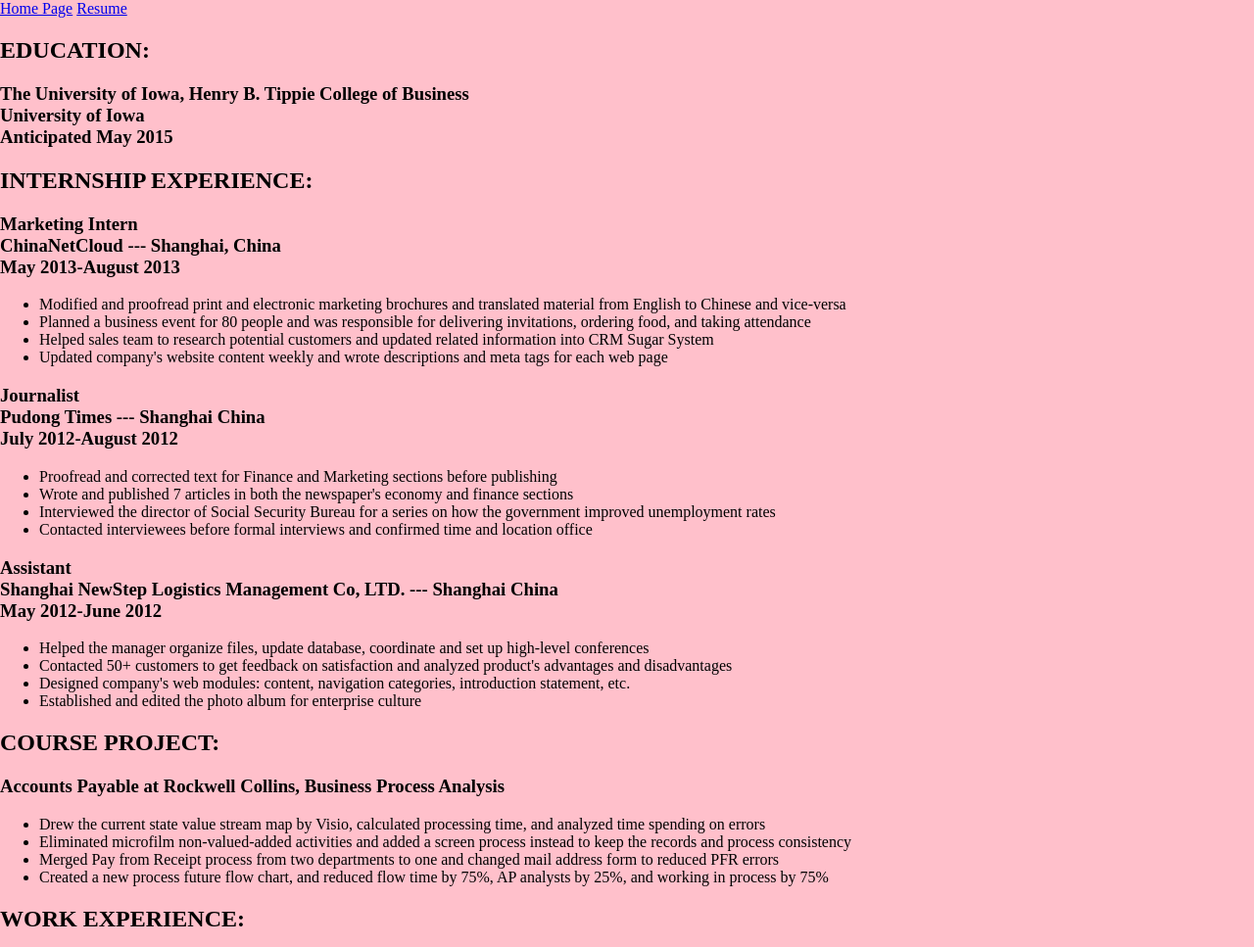
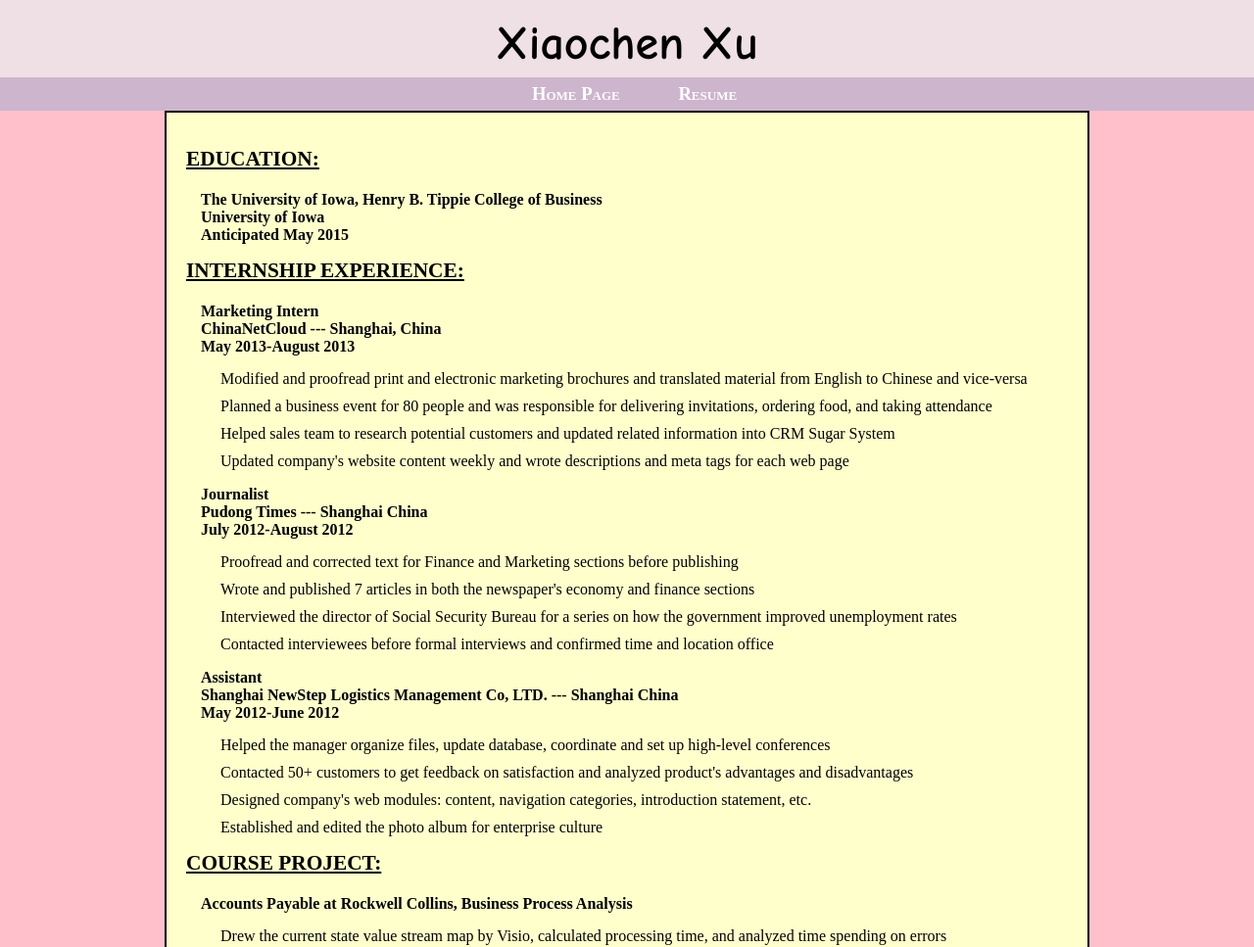
Before and after one commit to xiaochxu/HW2, a plain HTML site: page resume.html in a window 1280 px wide. Shown: the top 967 px of the page at 98% size. Drawn offline with Linux system fonts and the light colour scheme.

Commit message:
change formatting

```diff
--- /dev/null
+++ b/css/print.css
@@ -0,0 +1,38 @@
+body { background: white; font-size: 8pt; font-family: Times New Roman;}
+
+#printheader h1 { text-align:center; font-size:16pt;margin-bottom:0px }
+
+#resume h2 { font-size: 11pt;
+			font-weight: bold;
+			font-family: Times New Roman;
+			text-decoration: underline;
+			Margin-left:-10px;
+			margin-bottom:0px;
+			}
+#resume h3  {
+			font-size: 10pt;
+			font-weight: bold;
+			font-family: Times New Roman;
+			margin-left:0px;
+			}
+
+
+ul { margin:0px; padding:0; list-style:disc; }
+li { margin-left:20px; margin-bottom:5px; padding:0;  }
+
+#header, #nav, #sidebar { display: none; }
+
+#printheader { display:block; text-align:center; float:none; padding-top:0px; padding-bottom:0;}
+.printonly {display:block;}
+
+#resume {
+   width: auto;
+   margin: 0;
+   padding: 10pt;
+   border: 0;
+   float: none;
+   color: black;
+   background: transparent none;
+   }
+
+.pagebreak { display:block; page-break-before:always; }
--- a/css/xiaochxu.css
+++ b/css/xiaochxu.css
@@ -4,3 +4,76 @@ body { 	background: pink;
 		font-size: 12pt;
 		margin: 0 auto;
 	}
+
+h1.title {
+			font-size: 36pt;
+			font-family: "Comic Sans MS";
+			font-weight: bold;
+			text-align:center;
+			margin-top: 10px;
+			margin-bottom: 0px;
+		}
+
+
+h2.title {
+			font-size: 16pt;
+			font-weight: bold;
+			font-family: Times New Roman;
+			text-decoration: underline;
+			padding-bottom: 0px;
+			margin-top: 15px;
+			margin-bottom: 20px;
+		}
+h3.title {
+			font-size: 12pt;
+			font-weight: bold;
+			font-family: Times New Roman;
+			margin-left:15px; margin-bottom:15px
+			}
+h4.title {
+			font-size: 20pt;
+			font-weight: bold;
+			font-family: "Comic Sans MS";
+			text-decoration: underline;
+			font-variant: small-caps;
+			padding-bottom: 0px;
+			margin-top: 50px;
+			margin-bottom: 30px;
+		}
+ul { margin:0px; padding:0; list-style:none; }
+li { margin-left:35px; margin-bottom:10px; padding:0;  }
+
+a { text-decoration:none; font-weight: bold; }
+a:link, a:visited { color: #fff; }
+
+#header { background:#EEE0E5; padding:7px 12px;  }
+
+#nav { background:#CDB5CD; padding:6px 11px; text-align:center; }
+#nav li  { display: inline; list-style-type: none; padding-right: 20px; font-size: 14pt; font-weight:normal; font-variant:small-caps;}
+
+#left_sidebar { float:left; width:400px; padding:10px; }
+
+#paragraph {font-size:14pt;font-family: Times New Roman;}
+
+#resume {border: solid 2px black;background:#FFFFCC; width:900px; margin:auto; padding:20px; text-align:left; }
+
+
+a:link.resume , a:visited.resume  { color:black; text-decoration:underline; }
+a:hover, a:hover.resume { color: #fff; background-color: #036; text-decoration: underline; }
+
+.printonly { display:none; }
+.pagebreak { display:none; }
+#printheader { display:none; }
+
+
+.picture {
+			border: solid 1px black;
+			background: #fff;
+			width: 250px;
+			padding: 30px;
+			margin-right: auto;
+			margin-left: auto;
+			margin-top: 30px;
+			margin-bottom: 30px;
+
+		}
--- a/resume.html
+++ b/resume.html
@@ -3,20 +3,38 @@
 
 <html xmlns="http://www.w3.org/1999/xhtml" xml:lang="en">
 
-<head> <title>Xiaochen Xu Resume</title> </head>
-<link rel="stylesheet" type="text/css" href="./css/xiaochxu.css" />
+<head>
+<title>Xiaochen Xu Resume</title>
+       <link rel="stylesheet" type="text/css" href="./css/xiaochxu.css" />
+       <link rel="stylesheet" type="text/css" media="print" href="./css/print.css" />
+ </head>
+
+
 <body>
-<div>
 
-         <a href="./index.html"> Home Page</a>
-		 <a href="./resume.html"> Resume </a>
-<h2>EDUCATION:</h2>
+  <div id="header">
+        <h1 class="title"> Xiaochen Xu </h1>
+  </div>
 
-<h3>The University of Iowa, Henry B. Tippie College of Business <br />University of Iowa<br />
+  <div id="printheader">
+		<h1 class="title">Xiaochen Xu</h1>
+		xiaochen-xu@uiowa.edu
+	</div>
+
+<div id="nav">
+	<ul>
+		<li> <a href="./index.html"> Home Page</a> </li>
+		<li> <a href="./resume.html"> Resume </a> </li>
+	</ul>
+</div>
+<div id="resume">
+<h2 class="title">EDUCATION:</h2>
+
+<h3 class="title">The University of Iowa, Henry B. Tippie College of Business <br />University of Iowa<br />
 Anticipated May 2015</h3>
 
-<h2>INTERNSHIP EXPERIENCE:</h2>
-<h3>Marketing Intern <br />ChinaNetCloud --- Shanghai, China<br />
+<h2 class="title">INTERNSHIP EXPERIENCE:</h2>
+<h3 class="title">Marketing Intern <br />ChinaNetCloud --- Shanghai, China<br />
 May 2013-August 2013</h3>
 <ul>
 <li>Modified and proofread print and electronic marketing brochures and translated material from English to Chinese and vice-versa</li>
@@ -25,7 +43,7 @@ May 2013-August 2013</h3>
 <li>Updated company's website content weekly and wrote descriptions and meta tags for each web page</li>
 </ul>
 
-<h3>Journalist<br />Pudong Times --- Shanghai China<br />
+<h3 class="title">Journalist<br />Pudong Times --- Shanghai China<br />
 July 2012-August 2012</h3>
 
  <ul>
@@ -35,7 +53,7 @@ July 2012-August 2012</h3>
   <li>Contacted interviewees before formal interviews and confirmed time and location office </li>
  </ul>
 
- <h3>Assistant<br />Shanghai NewStep Logistics Management Co, LTD. --- Shanghai China<br />
+ <h3 class="title">Assistant<br />Shanghai NewStep Logistics Management Co, LTD. --- Shanghai China<br />
 May 2012-June 2012</h3>
 
  <ul>
@@ -44,16 +62,16 @@ May 2012-June 2012</h3>
   <li>Designed company's web modules: content, navigation categories, introduction statement, etc.</li>
   <li>Established and edited the photo album for enterprise culture</li>
 </ul>
-<h2>COURSE PROJECT:</h2>
-<h3>Accounts Payable at Rockwell Collins, Business Process Analysis</h3>
+<h2 class="title">COURSE PROJECT:</h2>
+<h3 class="title">Accounts Payable at Rockwell Collins, Business Process Analysis</h3>
 <ul>
 <li>Drew the current state value stream map by Visio, calculated processing time, and analyzed time spending on errors</li>
 <li>Eliminated microfilm non-valued-added activities and added a screen process instead to keep the records and process consistency</li>
 <li>Merged Pay from Receipt process from two departments to one and changed mail address form to reduced PFR errors </li>
 <li>Created a new process future flow chart, and reduced flow time by 75%, AP analysts by 25%, and working in process by 75%</li>
 </ul>
-<h2>WORK EXPERIENCE:</h2>
-<h3>Student Dining Assistant<br />The University of Iowa, Hillcreast Marketplace<br />
+<h2 class="title">WORK EXPERIENCE:</h2>
+<h3 class="title">Student Dining Assistant<br />The University of Iowa, Hillcreast Marketplace<br />
 October 2011-May 2012</h3>
 <ul>
 <li>Assisted with special event meals: Late Night Breakfast, Special Easter Dinner, Halloween Party</li>
@@ -61,26 +79,21 @@ October 2011-May 2012</h3>
 <li>Performed cashier and cash handling duties totaling $1,000 a day</li>
 <li>Prepared hot and cold food including cooking and chopping</li>
 </ul>
-<h2>LEADERSHIP EXPERIENCE:</h2>
-<h3>Vice President of Social Activities<br />BELLC Advisory Board, Henry B.Tippie College of Business, University of Iowa<br />September 2011-May 2012</h3>
+<h2 class="title">LEADERSHIP EXPERIENCE:</h2>
+<h3 class="title">Vice President of Social Activities<br />BELLC Advisory Board, Henry B.Tippie College of Business, University of Iowa<br />September 2011-May 2012</h3>
 
 <ul>
 <li>Organized academic events: "Study Sunday" and "Study Bucks Program" for 2 semesters</li>
 <li>Arranged end of year BBQ party for 60 students in pre-business program and faculty from Tippie College business</li>
 <li>Planned T-shirt design competition, recruited participants, and designed posters</li>
 </ul>
-<h2>COMPUTER SKILLS:</h2>
+<h2 class="title">COMPUTER SKILLS:</h2>
 <ul>
 <li>Advanced: Word, Excel, PowerPoint, Minitab, Visio</li>
 <li>Intermediate: Access, CRM Sugar System, Extended SIM, VB</li>
 </ul>
 
 
-	<p>
-		<a href="http://validator.w3.org/check?uri=referer"><img src="http://www.w3.org/Icons/valid-xhtml11" alt="Valid XHTML 1.1" height="31" width="88" /></a>
-	</p>
-
-
 </div>
 </body>
 </html>
```
Also changed, not shown: index.html (+29 -16 lines).
